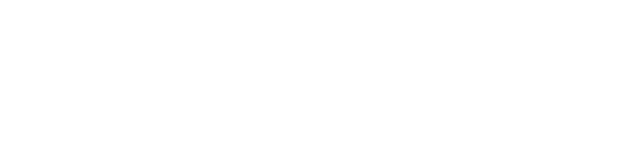
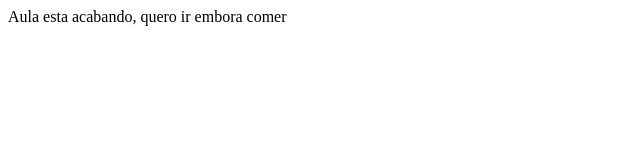
Before and after one commit to riichardsouzza/CozinhaPop, a plain HTML site: page index.html in a window 1280 px wide. Shown: the whole page, without its empty margins (0-640 px from the left). Drawn offline with Linux system fonts and the light colour scheme.

Commit message:
testando o git hub

```diff
--- a/index.html
+++ b/index.html
@@ -7,6 +7,6 @@
     <title>Document</title>
 </head>
 <body>
-
+    Aula esta acabando, quero ir embora comer
 </body>
 </html>
```
